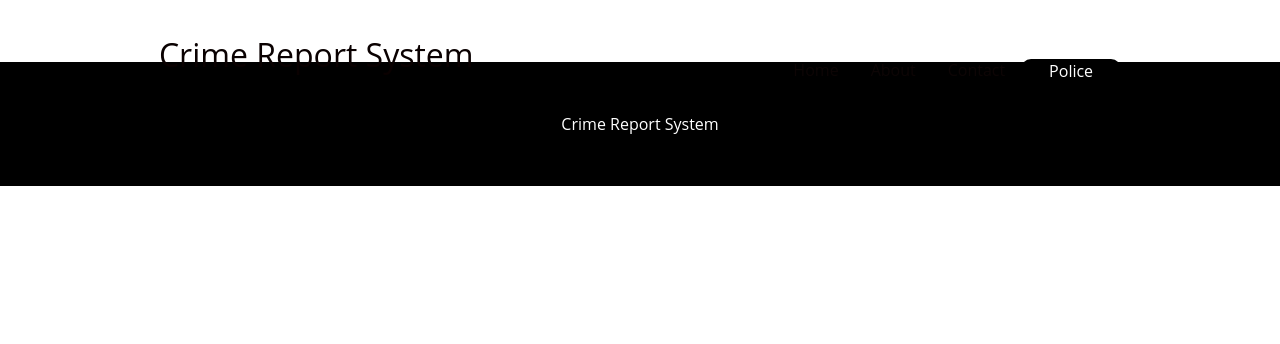
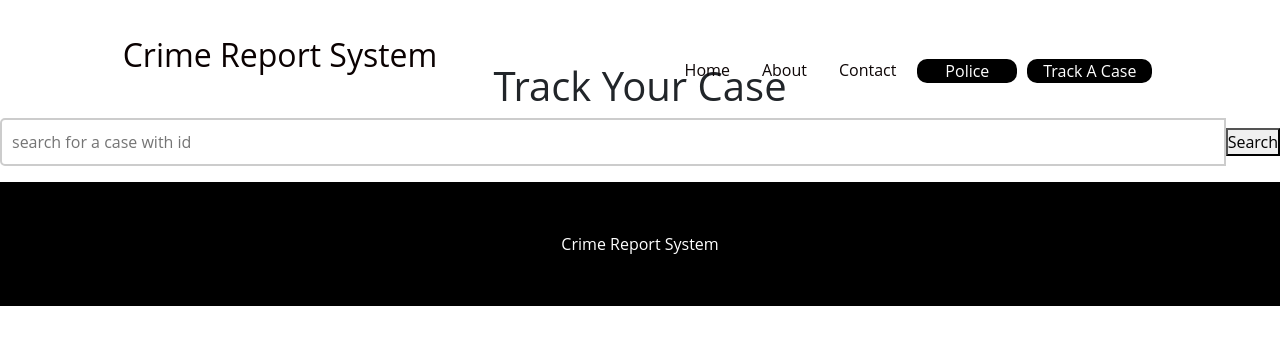
Before and after one commit to Mr-Deee/crime-reporting-system-main, a React (Create React App) app: page /Trackcase in a window 1280 px wide. Shown: the top 344 px of the page. Built offline with nearby package versions, Linux system fonts and the light colour scheme; the HTML template or start-up script is replaced by a standard one.

Commit message:
new update

```diff
--- a/src/App.js
+++ b/src/App.js
@@ -13,11 +13,12 @@ import ContactPage from "./Pages/Contact/Contact";
 import Pendingcase from "./Pages/pendingcase";
 import Solvedcases from "./Pages/solvedcases";
 import Dashboard from "./Pages/dashboard";
+import Trackcase from "./Pages/trackcase";
 
 function App() {
   return (
     <div className="App">
-  <Navbar/>
+      <Navbar />
       <Routes>
         <Route path="/" element={<Homepage />}></Route>
         <Route path="/assigncrime" element={<Assigncrime />}></Route>
@@ -30,6 +31,7 @@ function App() {
         <Route path="/aboutpage" element={<Aboutpage />}></Route>
         <Route path="/pendingcases" element={<Pendingcase />}></Route>
         <Route path="/solvedcases" element={<Solvedcases />}></Route>
+        <Route path="/Trackcase" element={<Trackcase />}></Route>
       </Routes>
       <Footer />
     </div>
--- a/src/Pages/Auth/sign-up/signup.css
+++ b/src/Pages/Auth/sign-up/signup.css
@@ -1,7 +1,4 @@
-
-
-
-  h1 {
+    h1 {
     text-align: center;
   }
 
--- a/src/Pages/Report.js
+++ b/src/Pages/Report.js
@@ -36,12 +36,11 @@ const Report = () => {
     e.preventDefault(id);
 
     try {
-
-     // Generate a unique ID (timestamp + six-digit random string)
-     const randomPart = Math.random().toString(36).substr(2, 6);
-     const timestampPart = Date.now().toString().slice(-6); // Take the last 6 digits of the timestamp
-     const id = timestampPart + randomPart;
-     setId(id);
+      // Generate a unique ID (timestamp + six-digit random string)
+      const randomPart = Math.random().toString(36).substr(2, 6);
+      const timestampPart = Date.now().toString().slice(-6); // Take the last 6 digits of the timestamp
+      const id = timestampPart + randomPart;
+      setId(id);
       // Save data to Firebase
       await db.collection("crimeReports").add({
         id,
@@ -53,6 +52,7 @@ const Report = () => {
         suspectName,
         location,
         dateTime,
+        trackcase: ``,
       });
 
       // Reset form fields
@@ -129,7 +129,6 @@ const Report = () => {
             type="text"
             value={victimName}
             onChange={(e) => setVictimName(e.target.value)}
-
           />
         </label>
         <label>
@@ -138,7 +137,6 @@ const Report = () => {
             type="tel"
             value={victimPhone}
             onChange={(e) => setVictimPhone(e.target.value)}
-
           />
         </label>
         <label>
@@ -147,7 +145,6 @@ const Report = () => {
             type="text"
             value={suspectName}
             onChange={(e) => setSuspectName(e.target.value)}
-
           />
         </label>
         <label>
@@ -174,8 +171,9 @@ const Report = () => {
       {showPopup && (
         <div className="popup">
           <div className="popup-content">
-
-            <h6>This is your case ID Keep it to track case:<h2>|{id}|</h2></h6>
+            <h6>
+              This is your case ID Keep it to track case:<h2>|{id}|</h2>
+            </h6>
             <h2>Submission Successful!</h2>
             <button onClick={handlePopupClose}>Close</button>
           </div>
--- a/src/Pages/assigncrime.js
+++ b/src/Pages/assigncrime.js
@@ -14,6 +14,7 @@ const Assigncrime = () => {
   const [assignedOfficers, setAssignedOfficers] = useState({});
   const [showAlert, setShowAlert] = useState(false);
   const [alertMessage, setAlertMessage] = useState("");
+
   const deleteAssignedRecord = async (reportId) => {
     try {
       const db = firebase.firestore();
@@ -36,6 +37,16 @@ const Assigncrime = () => {
         return;
       }
 
+      const otherCollectionRef = db.collection("crimeReports"); // Replace with your actual collection name
+
+      // Update a document in the other collection
+      await otherCollectionRef.doc("documentIdToUpdate").update({
+        trackCase: "Pending",
+        // Add other fields you want to update
+      });
+
+      console.log("Value updated successfully.");
+
       // Get a reference to the Firebase database and the table for assigned officers
       const db = firebase.firestore();
       const OpenedCasesRef = db.collection("crimeReports");
@@ -43,7 +54,7 @@ const Assigncrime = () => {
       const assignedOfficersRef = db.collection("OpenedCases");
 
       // Create a new document in the assignedOfficers table with a unique ID
-      const assignmentId = uuidv4();      // Save the assignment data to Firebase
+      const assignmentId = uuidv4(); // Save the assignment data to Firebase
       await assignedOfficersRef.doc(assignmentId).set({
         officerName,
         reportId,
@@ -199,7 +210,11 @@ const Assigncrime = () => {
                         </option>
                       ))}
                     </select>
-                    <button onClick={() => handleAssign(report.id)}>
+                    <button
+                      onClick={(event) => {
+                        handleAssign();
+                      }}
+                    >
                       Assign
                     </button>
                   </div>
--- a/src/Pages/pendingcase.js
+++ b/src/Pages/pendingcase.js
@@ -16,8 +16,6 @@ const firebaseConfig = {
   appId: "1:781871322055:web:35597bab711f0f47f0bfe2",
   measurementId: "G-08E8GHRL5K",
 };
-
-
 
 const deletePendingRecord = async (reportId) => {
   try {
@@ -72,20 +70,17 @@ const Pendingcase = () => {
   const handleTransferCases = (reportId) => {
     // Find the specific case in the "OpenedCases" collection
     const caseToTransfer = items.find((report) => report.id === reportId);
-deletePendingRecord(reportId);
+    deletePendingRecord(reportId);
     // Transfer the specific case to the "ClosedCases" collection
     if (caseToTransfer) {
       db.collection("ClosedCases").add(caseToTransfer);
     }
   };
 
-
-
   return (
     <div>
       <h1>Pending Cases</h1>
       <div className="card-container">
-
         {items.map((report) => (
           <div className="card" key={report.id}>
             <strong>Case Title:</strong> {report.casetitle}
@@ -105,6 +100,8 @@ deletePendingRecord(reportId);
             <strong>Date and Time:</strong> {report.dateTime}
             <br />
             <strong>Assigned Officer:</strong> {report.officerName}
+            <br />
+            <strong>Track case:</strong> <p>Closed Case</p>
             <button
               onClick={() => {
                 handleTransferCases(report.id);
--- /dev/null
+++ b/src/Pages/search.css
@@ -0,0 +1,15 @@
+.search-bar {
+    display: flex;
+    align-items: center;
+
+    margin: 0 auto;
+  }
+
+  .search-bar input {
+    flex: 1;
+    padding: 10px;
+    width: 850px;
+    font-size: 16px;
+    border: 2px solid #ccc;
+    border-radius: 5px 0 0 5px;
+  }
--- /dev/null
+++ b/src/Pages/searches.jsx
@@ -0,0 +1,54 @@
+import React, { useState } from 'react';
+import firebase from "firebase/compat/app";
+import "firebase/compat/firestore";
+import './search.css'
+
+
+// Initialize Firebase
+const firebaseConfig = {
+    apiKey: "AIzaSyD_ZTkkSPzOrXPA5n_lTcX0U3q16OS-_VU",
+    authDomain: "crime-reporting-system-c4a7b.firebaseapp.com",
+    projectId: "crime-reporting-system-c4a7b",
+    storageBucket: "crime-reporting-system-c4a7b.appspot.com",
+    messagingSenderId: "781871322055",
+    appId: "1:781871322055:web:35597bab711f0f47f0bfe2",
+    measurementId: "G-08E8GHRL5K",
+};
+
+firebase.initializeApp(firebaseConfig);
+const db = firebase.firestore();// Initialize Firebase in this file
+
+const SearchBar = ({ setSearchResults }) => {
+  const [searchTerm, setSearchTerm] = useState('');
+
+  const handleSearch = async (e) => {
+
+    if (searchTerm.trim() !== '') {
+      db.collection('crimeReports')
+        .where('id', '==', searchTerm)
+        .get()
+        .then((querySnapshot) => {
+          const results = querySnapshot.docs.map((doc) => doc.data());
+          setSearchResults(results);
+        })
+        .catch((error) => {
+          console.error('Error searching for items:', error);
+        });
+    }
+
+  };
+
+  return (
+    <div className='search-bar'>
+      <input
+        type="text"
+        value={searchTerm}
+        onChange={(e) => setSearchTerm(e.target.value)}
+        placeholder="search for a case with id"
+      />
+      <button onClick={handleSearch}>Search</button>
+    </div>
+  );
+};
+
+export default SearchBar;
--- /dev/null
+++ b/src/Pages/searchresults.js
@@ -0,0 +1,24 @@
+import React from "react";
+
+const SearchResults = ({ results }) => {
+  return (
+    <div>
+      <ul>
+        {results.map((crime, index) => (
+          <div>
+            <h1>Searched Results</h1>
+            <div>
+              <div className="card" key={index}>
+                <div className="cardcontent">
+                  <strong>{crime.location}</strong>
+                </div>
+              </div>
+            </div>
+          </div>
+        ))}
+      </ul>
+    </div>
+  );
+};
+
+export default SearchResults;
--- /dev/null
+++ b/src/Pages/trackcase.css
@@ -0,0 +1,3 @@
+.trackhead {
+    text-align: center;
+}
--- /dev/null
+++ b/src/Pages/trackcase.js
@@ -0,0 +1,20 @@
+import React from "react";
+import "./trackcase.css";
+import SearchBar from "./searches";
+import SearchResults from "./searchresults";
+import { useState } from "react";
+
+const Trackcase = () => {
+  const [searchResults, setSearchResults] = useState([]);
+  return (
+    <div>
+      <h1 className="trackhead">Track Your Case</h1>
+      <SearchBar setSearchResults={setSearchResults} />
+      <div>
+        <SearchResults results={searchResults} />
+      </div>
+    </div>
+  );
+};
+
+export default Trackcase;
--- a/src/components/navbar/Navbar.jsx
+++ b/src/components/navbar/Navbar.jsx
@@ -67,6 +67,7 @@ const Navbar = () => {
         {/* <div className="d-grid gap-2 mt-3"> */}
           {/* <Link to={'/signup'}> */}
                 <Link to="/signup" style={{ textDecoration: "none" }}  className="button" >Police</Link>
+                <Link to="/Trackcase" style={{ textDecoration: "none" }}  className="button1" >Track A Case</Link>
           {/* </Link>      */}
             {/* </div> */}
       </ul>
--- a/src/components/navbar/navbar.css
+++ b/src/components/navbar/navbar.css
@@ -8,6 +8,14 @@
   background-color: black;
   border-radius: 10px;
   color: white;
+  margin: 5px;
+}
+.button1 {
+  width: 125px;
+  background-color: black;
+  border-radius: 10px;
+  color: white;
+  margin: 5px;
 }
 
 /* .navbar { */
```
